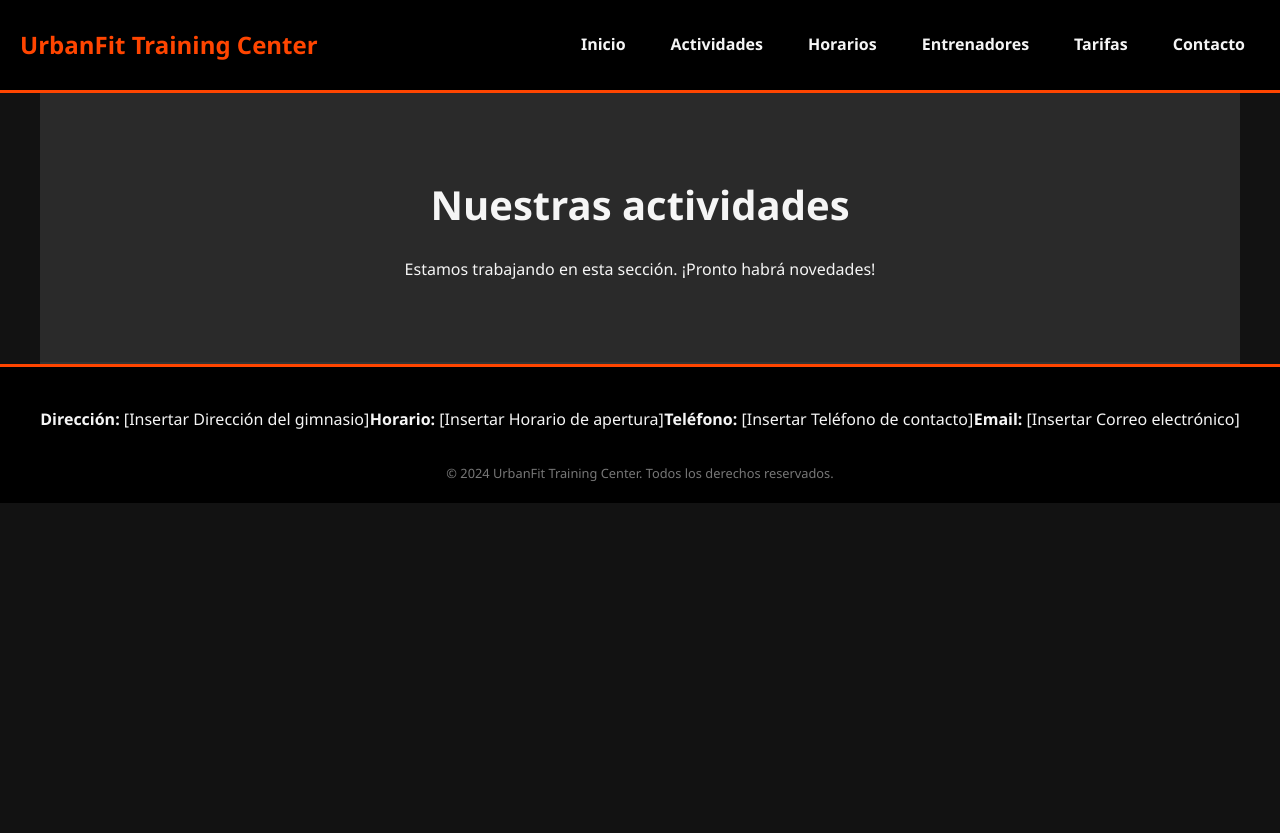
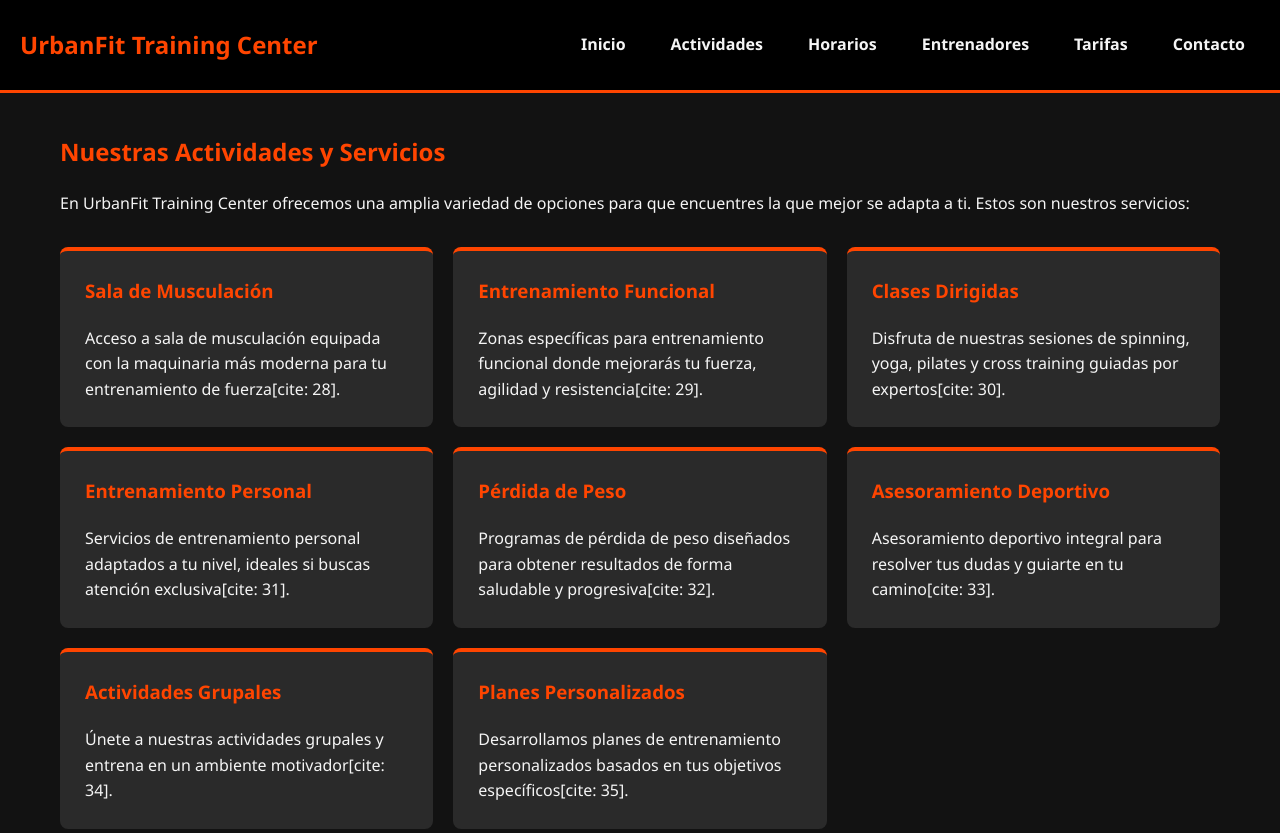
Before and after one commit to jfserviciostoledo-web/UrbanFit, a plain HTML site: page actividades.html in a window 1280 px wide. Shown: the top 833 px of the page. Before the commit the page ends 800 px from the top, so only its background shows below. Drawn offline with Linux system fonts and the light colour scheme.

Commit message:
Add activities and services section to actividades.html

```diff
--- a/actividades.html
+++ b/actividades.html
@@ -23,11 +23,55 @@
             </ul>
         </nav>
     </header>
+    <main class="contenedor">
+        <h2>Nuestras Actividades y Servicios</h2>
+        <p>En UrbanFit Training Center ofrecemos una amplia variedad de opciones para que encuentres la que mejor se adapta a ti. Estos son nuestros servicios:</p>
 
-    <main class="contenedor hero">
-        <h2>Nuestras actividades</h2>
-        <p>Estamos trabajando en esta sección. ¡Pronto habrá novedades!</p>
+        <div class="grid-tarjetas">
+
+            <div class="tarjeta">
+                <h3>Sala de Musculación</h3>
+                <p>Acceso a sala de musculación equipada con la maquinaria más moderna para tu entrenamiento de fuerza[cite: 28].</p>
+            </div>
+
+            <div class="tarjeta">
+                <h3>Entrenamiento Funcional</h3>
+                <p>Zonas específicas para entrenamiento funcional donde mejorarás tu fuerza, agilidad y resistencia[cite: 29].</p>
+            </div>
+
+            <div class="tarjeta">
+                <h3>Clases Dirigidas</h3>
+                <p>Disfruta de nuestras sesiones de spinning, yoga, pilates y cross training guiadas por expertos[cite: 30].</p>
+            </div>
+
+            <div class="tarjeta">
+                <h3>Entrenamiento Personal</h3>
+                <p>Servicios de entrenamiento personal adaptados a tu nivel, ideales si buscas atención exclusiva[cite: 31].</p>
+            </div>
+
+            <div class="tarjeta">
+                <h3>Pérdida de Peso</h3>
+                <p>Programas de pérdida de peso diseñados para obtener resultados de forma saludable y progresiva[cite: 32].</p>
+            </div>
+
+            <div class="tarjeta">
+                <h3>Asesoramiento Deportivo</h3>
+                <p>Asesoramiento deportivo integral para resolver tus dudas y guiarte en tu camino[cite: 33].</p>
+            </div>
+
+            <div class="tarjeta">
+                <h3>Actividades Grupales</h3>
+                <p>Únete a nuestras actividades grupales y entrena en un ambiente motivador[cite: 34].</p>
+            </div>
+
+            <div class="tarjeta">
+                <h3>Planes Personalizados</h3>
+                <p>Desarrollamos planes de entrenamiento personalizados basados en tus objetivos específicos[cite: 35].</p>
+            </div>
+
+        </div>
     </main>
+
 
     <footer>
         <div class="contenedor info-contacto">
```
